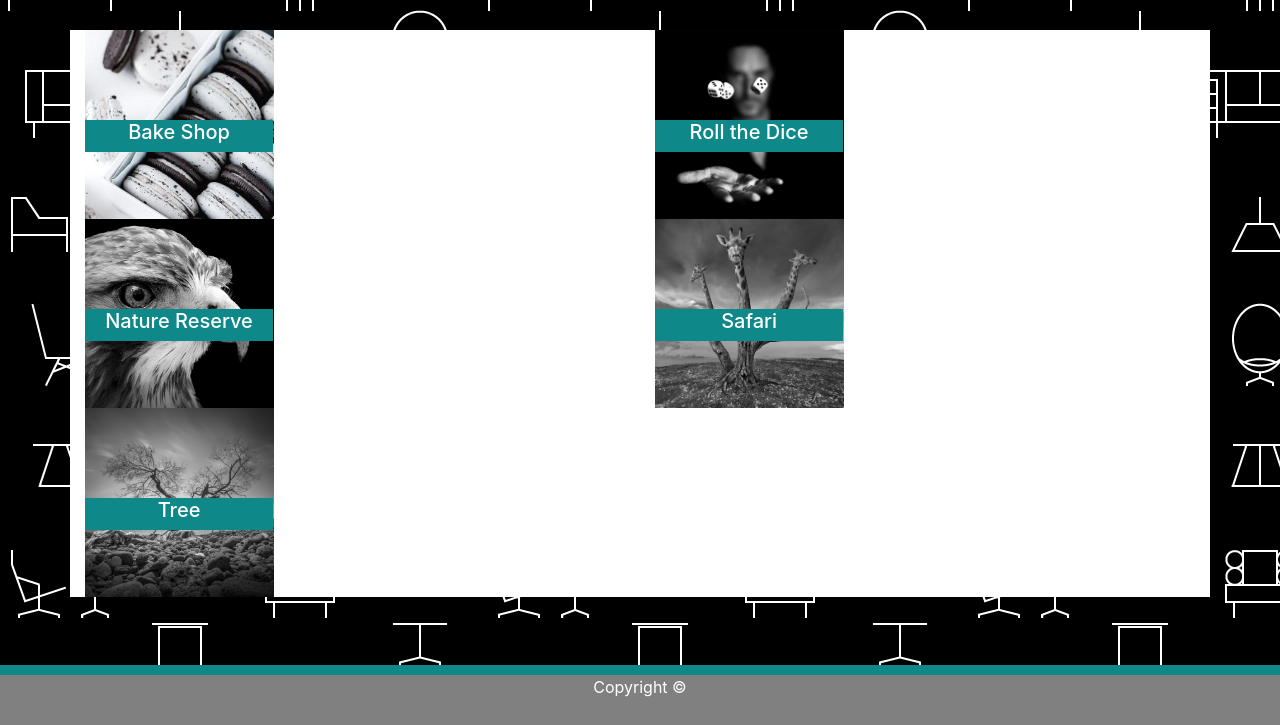
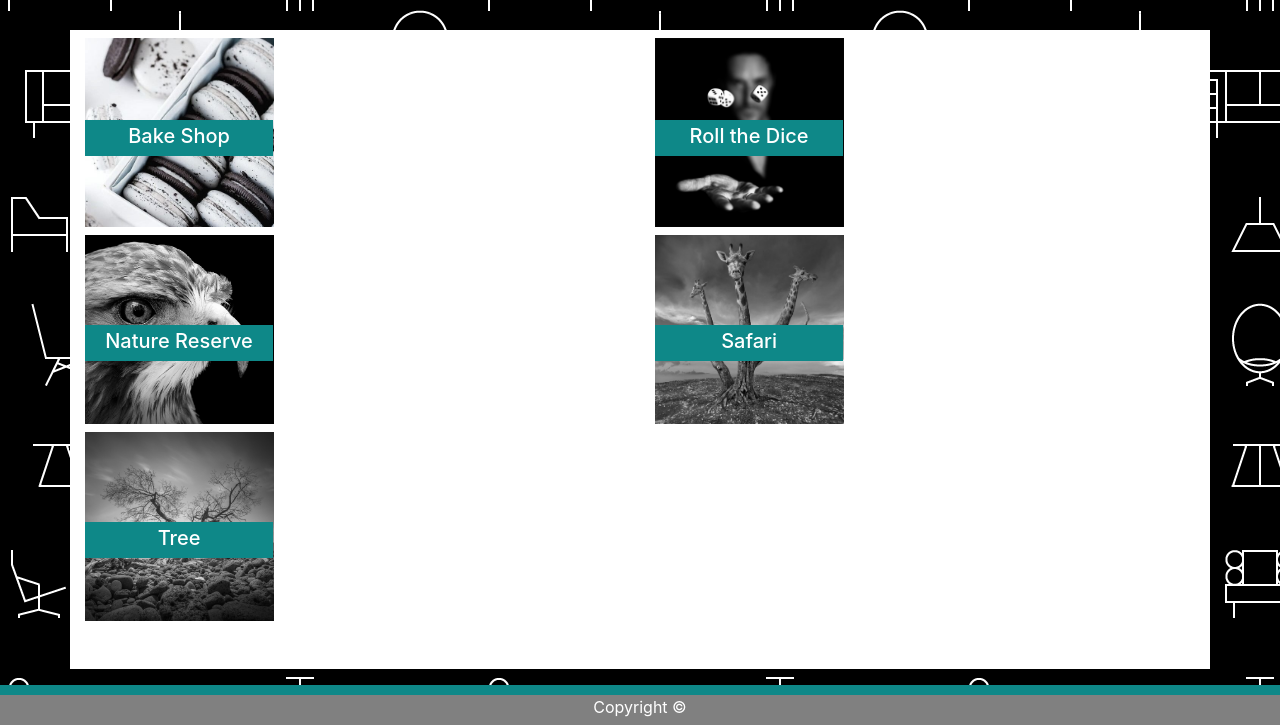
Before and after one commit to elijahlb/Bootstrap-Portfolio, a plain HTML site: page portfolio.html in a window 1280 px wide. Shown: the part 75-800 px from the top of the page. Drawn offline with nearby package versions, Linux system fonts and the light colour scheme.

Commit message:
git@github.com:elijahlb/Bootstrap-Portfolio.git

```diff
--- a/assets/css/index.css
+++ b/assets/css/index.css
@@ -5,7 +5,6 @@
     float:right;
     left:30%;
     color:black;
-
 }
 
 body {
@@ -66,7 +65,7 @@ button {
 
 footer {
     background-color:gray;
-    height:60px;
+    height:40px;
     border-top:10px solid rgb(14, 136, 136);
     color:white;
 }
--- a/portfolio.html
+++ b/portfolio.html
@@ -37,30 +37,30 @@
             <div class='row'>
 
                    <div class='col-md-6'>
-                    <div class='imagewrapper'><h5>Bake Shop</h5></div>
-                    <img src='assets/images/cookies.jpg' style='width:35%'>
+                    <div class='imagewrapper'><h5 class="mt-1">Bake Shop</h5></div>
+                    <img src='assets/images/cookies.jpg' style='width:35%' class="mb-2 mt-2">
                     </div>
 
                    <div class='col-md-6'>
-                        <div class='imagewrapper'><h5>Roll the Dice</h5></div>
-                        <img src='assets/images/dice.jpg' style='width:35%'>
+                        <div class='imagewrapper'><h5 class="mt-1">Roll the Dice</h5></div>
+                        <img src='assets/images/dice.jpg' style='width:35%' class="mt-2">
                     </div>
 
             </div>
             <div class='row'>
                     <div class='col-md-6'>
-                        <div class='imagewrapper'><h5>Nature Reserve</h5></div>
-                        <img src='assets/images/eagle.jpg' style='width:35%'>
+                        <div class='imagewrapper'><h5 class="mt-1">Nature Reserve</h5></div>
+                        <img src='assets/images/eagle.jpg' style='width:35%' class="mb-2">
                     </div>
                     <div class='col-md-6'>
-                            <div class='imagewrapper'><h5>Safari</h5></div>
+                            <div class='imagewrapper'><h5 class="mt-1">Safari</h5></div>
                             <img src='assets/images/girrafe.jpg' style='width:35%'>
                     </div>
             </div>
             <div class='row'>
                     <div class='col-md-6'>
-                            <div class='imagewrapper'><h5>Tree</h5></div>
-                        <img src='assets/images/tree.jpg' style='width:35%'>
+                            <div class='imagewrapper'><h5 class="mt-1">Tree</h5></div>
+                        <img src='assets/images/tree.jpg' style='width:35%' class="mb-5">
                     </div>
             </div>
 
```
Also changed, not shown: index.html (+1 -1 lines).
